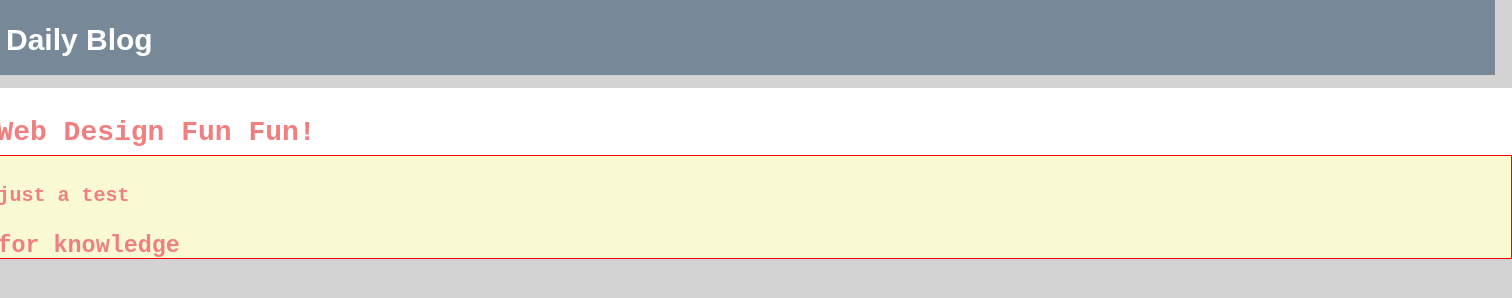
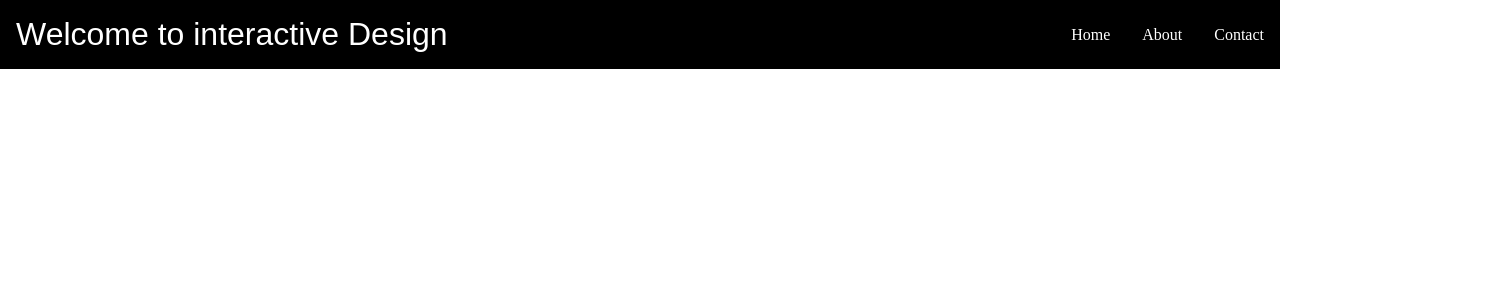
Before and after one commit to thianping-ng/blog, a plain HTML site: page index.html in a window 1280 px wide. Shown: the whole page, 1512 px wide, since content can reach past the window. Drawn offline with Linux system fonts and the light colour scheme.

Commit message:
updated version 1 blog

```diff
--- a/index.html
+++ b/index.html
@@ -4,17 +4,25 @@
     <meta charset="UTF-8" />
     <meta http-equiv="X-UA-Compatible" content="IE=edge" />
     <meta name="viewport" content="width=device-width, initial-scale=1.0" />
-    <title>Web Development Blog</title>
     <link rel="stylesheet" href="style.css" />
+    <title>Document</title>
   </head>
   <body>
-    <h2>Daily Blog</h2>
-    <div class="test">
-      <p class="header2">Web Design Fun Fun!</p>
-    </div>
-    <div class="middle-section">
-      <h4>just a test</h4>
-      <h3>for knowledge</h3>
-    </div>
+    <nav class="navbar">
+      <div class="brand-title">Welcome to interactive Design</div>
+      <a href="#" class="toggle-button">
+        <span class="bar"></span>
+        <span class="bar"></span>
+        <span class="bar"></span>
+      </a>
+      <div class="navbar-links">
+        <ul>
+          <li><a href="#">Home</a></li>
+          <li><a href="#">About</a></li>
+          <li><a href="#">Contact</a></li>
+        </ul>
+      </div>
+    </nav>
   </body>
+  <script src="script.js"></script>
 </html>
--- /dev/null
+++ b/script.js
@@ -0,0 +1,6 @@
+const togglebutton = document.getElementsByClassName('toggle-button')[0]
+const navbar = document.getElementsByClassName('navbar-links')[0]
+
+togglebutton.addEventListener('click', ()=> {
+    navbar.classList.toggle('active')
+})
--- a/style.css
+++ b/style.css
@@ -1,45 +1,102 @@
+*{
+    box-sizing: border-box;
+}
+
 body{
-    background-color: lightgrey;
+    margin: 0;
+    padding: 0;
 }
-h2{
-box-sizing: border-box;
-font-size: bold;
-background-color: lightslategray;
-color: white;
-font-family: Arial, Helvetica, sans-serif;
-margin-top: -1%;
-margin-left: -1%;
-width: 120%;
-height: 5rem;
-font-size: 30px;
-justify-content: space-around;
-padding: 28px;
-margin-left: -30px;
+
+.brand-title{
+    font-size: 2rem;
+    padding: 1rem;
+    font-family: Arial, Helvetica, sans-serif;
 }
-.test,.header2 p{
-    box-sizing: border-box;
-    font-family:'Courier New', Courier, monospace;
-    color: lightcoral;
+
+.navbar{
+    display: flex;
+    justify-content: space-between;
+    align-items: center;
+    background-color: black;
+    color: white;
+}
+.navbar-links ul{
+    margin: 0;
+    padding: 0;
+    display: flex;
+}
+.navbar-links li{
+    list-style: none;
+}
+.navbar-links a{
+    position: relative;
+    padding: 1rem;
+    text-decoration: none;
+    color: white;
+    display: block;
+}
+.navbar-links a::after{
+    content: "";
+    position: absolute;
+    background-color: red;
+    height: 5%;
+    bottom: 0%;
+    left: 0;
+    border-radius: 10%;
+}
+.navbar-links a:hover::after{
+    width: 100%;
+}
+
+.toggle-button{
+    position: absolute;
+    top: 1.5rem;
+    right: 1rem;
+    display: none;
+    flex-direction: column;
+    justify-content: space-between;
+    width: 5%;
+    height: 3%;
+}
+.toggle-button .bar{
+    width: 100%;
+    height: 16%;
     background-color: white;
-    width: 120%;
-    margin-left: -1%;
-    margin-top: -1%;
-    height: 5rem;
-    font-weight: bold;
-    font-size: 28px;
-    padding: 1px;
+    border-radius: 1rem;
 }
-.middle-section{
-    box-sizing: border-box;
-    font-family:'Courier New', Courier, monospace;
-    color: lightcoral;
-    background-color: lightgoldenrodyellow;
-    width: 120%;
-    margin-left: -1%;
-    margin-top: -1%;
-    height: 6.5rem;
-    font-weight: bold;
-    font-size: 20px;
-    padding: 1px;
-    border: 1px solid red;
+
+@media (max-width: 700px){
+    .toggle-button{
+        display: flex;
+    }
+    .navbar-links{
+       display: none;
+       width: 100%;
+    }
+    .navbar{
+        flex-direction: column;
+        align-items: flex-start;
+    }
+    .navbar-links ul{
+        flex-direction: column;
+        width: 100%;
+    }
+    .navbar-links li{
+        text-align: center;
+    }
+    .navbar-links a{
+        padding: .5rem;
+    }
+    .navbar-links.active{
+        display: flex;
+    }
 }
+
+@media (max-width: 500px){
+    .brand-title{
+        font-size: 40px;
+    }
+    .toggle-button {
+        width: 8%;
+    }
+}
```
